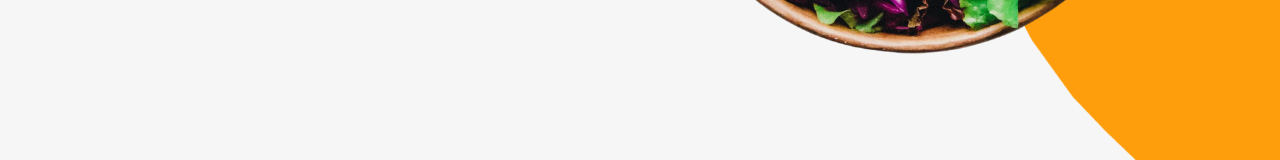
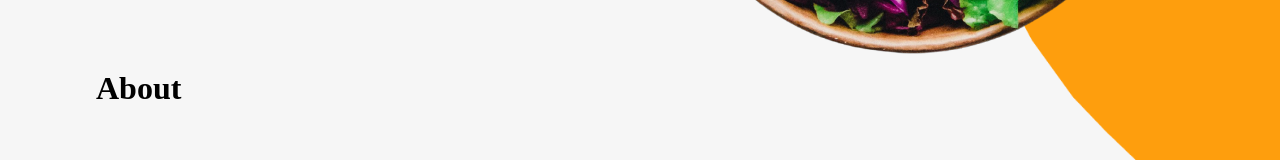
Before and after one commit to DavidCortesA/Restaurant, a React app: page / in a window 1280 px wide. Shown: the part 633-793 px from the top of the page. Built offline with nearby package versions, Linux system fonts and the light colour scheme.

Commit message:
📓 About

```diff
--- a/src/App.js
+++ b/src/App.js
@@ -1,11 +1,13 @@
 import React from 'react';
+import './styles/styles.scss';
 import Home from './components/Home';
-import './styles/styles.scss';
+import About from './components/About';
 
 const App = () => {
   return (
     <div className='App'>
       <Home />
+      <About />
     </div>
   )
 }
--- /dev/null
+++ b/src/styles/_about.scss
@@ -0,0 +1 @@
+@import './variables';
--- a/src/styles/styles.scss
+++ b/src/styles/styles.scss
@@ -1,6 +1,7 @@
 @import './variables';
 @import './navbar';
 @import './header';
+@import './about';
 
 *{
   margin: 0;
```
